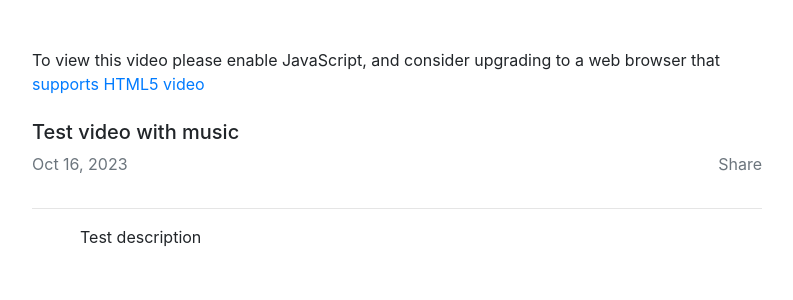
After one commit to CongHuanPTIT/TotNghiep288, a Django app: page /videos/7/ in a window 1280 px wide. The commit adds this page. Shown: the top 300 px of the page, without its empty margins (53-846 px from the left). Run offline with Django 4.2, Linux system fonts and the light colour scheme; data comes from the database, SQL or seed files in the repository; both versions use the stored data as it was after the commit; some libraries are stand-ins or nearby versions.

Commit message:
1-CRUD
Xây dựng giao diện cơ bản đảm bảo 4 chức năng Tạo - Đọc - Sửa - Xóa

```diff
--- a/B19DCCN288VideoSite/videos/models.py
+++ b/B19DCCN288VideoSite/videos/models.py
@@ -6,6 +6,6 @@ from django.core.validators import FileExtensionValidator
 class Video(models.Model):
     title = models.CharField(max_length=100)
     description = models.TextField()
-    video_file = models.FileField(upload_to='uploads/video_files', validators = [FileExtensionValidator(allowed_extensions=['mp4', 'mkv'])])
-    thumbnail = models.FileField('uploads/thumbnails', validators = [FileExtensionValidator(allowed_extensions=['png', 'jpeg', 'jpg'])])
+    video_file = models.FileField(upload_to='uploads/video_files', validators = [FileExtensionValidator(allowed_extensions=['mp4'])])
+    thumbnail = models.FileField(upload_to='uploads/thumbnails', validators = [FileExtensionValidator(allowed_extensions=['png', 'jpeg', 'jpg'])])
     date_posted = models.DateTimeField(default=timezone.now)
--- a/B19DCCN288VideoSite/videos/templates/videos/base.html
+++ b/B19DCCN288VideoSite/videos/templates/videos/base.html
@@ -1,12 +1,42 @@
-<!DOCTYPE html>
+<!--Using Bootstrap + VideoJS to help with Javascript, HTML and CSS coding-->
+<!doctype html>
 <html lang="en">
-    <head>
-        <meta charset="UTF-8">
-        <title>Title</title>
-    </head>
-    <body>
-        {% block content %}
+  <head>
+    <!-- Required meta tags -->
+    <meta charset="utf-8">
+    <meta name="viewport" content="width=device-width, initial-scale=1, shrink-to-fit=no">
+    <title>FakeTube by B19DCCN288</title>
 
-        {% endblock content %}
-    </body>
+    <!-- Bootstrap CSS -->
+    <link rel="stylesheet"
+          href="https://cdn.jsdelivr.net/npm/bootstrap@4.5.3/dist/css/bootstrap.min.css"
+          integrity="sha384-TX8t27EcRE3e/ihU7zmQxVncDAy5uIKz4rEkgIXeMed4M0jlfIDPvg6uqKI2xXr2"
+          crossorigin="anonymous">
+
+    <!-- VideoJS support -->
+    <link href="https://unpkg.com/video.js@7/dist/video-js.min.css" rel="stylesheet"/>
+    <link href="https://vjs.zencdn.net/7.7.6/video-js.css" rel="stylesheet" />
+
+    <!-- Script below support IE8 (for Video.js versions prior to v7) -->
+    <script src="https://vjs.zencdn.net/ie8/1.1.2/videojs-ie8.min.js"></script>
+  </head>
+  <body>
+    {% block content %}
+    {% endblock content %}
+
+    <!-- jQuery, Popper and Bootstrap -->
+    <script src="https://code.jquery.com/jquery-3.5.1.slim.min.js"
+            integrity="sha384-DfXdz2htPH0lsSSs5nCTpuj/zy4C+OGpamoFVy38MVBnE+IbbVYUew+OrCXaRkfj"
+            crossorigin="anonymous"></script>
+    <script src="https://cdn.jsdelivr.net/npm/popper.js@1.16.1/dist/umd/popper.min.js"
+            integrity="sha384-9/reFTGAW83EW2RDu2S0VKaIzap3H66lZH81PoYlFhbGU+6BZp6G7niu735Sk7lN"
+            crossorigin="anonymous"></script>
+    <script src="https://cdn.jsdelivr.net/npm/bootstrap@4.5.3/dist/js/bootstrap.min.js"
+            integrity="sha384-w1Q4orYjBQndcko6MimVbzY0tgp4pWB4lZ7lr30WKz0vr/aWKhXdBNmNb5D92v7s"
+            crossorigin="anonymous"></script>
+    <script src="https://vjs.zencdn.net/7.7.6/video.min.js"></script>
+    <!-- sharer.js -->
+    <script src="https://cdn.jsdelivr.net/npm/sharer.js@latest/sharer.min.js"></script>
+
+  </body>
 </html>
--- /dev/null
+++ b/B19DCCN288VideoSite/videos/templates/videos/detail_video.html
@@ -0,0 +1,61 @@
+{% extends 'videos/base.html' %}
+
+{% block content %}
+
+<div class="container">
+    <div class="row mt-5"> <!-- mt = margin top -->
+        <div class="col-md-8 col-sm-12 col-xs-12">
+            <!-- Divide element base on screen size: Medium/Large/Extra large: 8/12 parts of screen
+                                                     Small/Extra small: Full size-->
+            <video-js
+                class="video-js vjs-default-skin vjs-big-play-centered"
+                width="800"
+                height="500"
+                controls
+                preload="auto"
+                data-setup='{"playbackRates": [0.5, 1, 1.5, 2], "fluid": true}'>
+                    <source src="/media/{{ object.video_file }}" type="video/mp4">
+                        <p class="vjs-no-js">
+                            To view this video please enable JavaScript, and consider upgrading to a web browser that
+                            <a href="https://videojs.com/html5-video-support/" target="_blank">supports HTML5 video</a>
+                        </p>
+            </video-js>
+            <h5 class="mt-4">{{ object.title }}</h5>
+            <div class="row">
+                <div class="col-md-6 text-muted">
+                    <p>{{ object.date_posted | date:"M d, Y" }}</p>
+                </div>
+                <div class="col-md-6 text-muted text-right">
+                    <!-- Button trigger modal -->
+                    <ion-icon class="video-icons" name="share-social-outline" type="button"  data-toggle="modal" data-target="#exampleModal">
+                        Share
+                    </ion-icon>
+
+                    <!-- Modal -->
+                    <div class="modal fade" id="exampleModal" tabindex="-1" role="dialog" aria-labelledby="exampleModalLabel" aria-hidden="true">
+                        <div class="modal-dialog" role="document">
+                        <div class="modal-content">
+                            <div class="modal-header">
+                            <h5 class="modal-title" id="exampleModalLabel">Share this video</h5>
+                            <button type="button" class="close" data-dismiss="modal" aria-label="Close">
+                                <span aria-hidden="true">&times;</span>
+                            </button>
+                            </div>
+                            <div class="modal-body text-center">
+                                <ion-icon class="social-share-icons twitter-social-color" name="logo-twitter" data-sharer="twitter" data-title="Checkout {{ object.title }} by {{ object.uploader }}!" data-hashtags="" data-url="http://127.0.0.1:8000/videos/{{ object.pk }}">Share on Twitter</ion-icon>
+                                <ion-icon class="social-share-icons facebook-social-color" name="logo-facebook" data-sharer="facebook" data-title="Checkout {{ object.title }} by {{ object.uploader }}!" data-hashtags="" data-url="http://127.0.0.1:8000/videos/{{ object.pk }}">Share on Facebook</ion-icon>
+                                <ion-icon class="social-share-icons reddit-social-color" name="logo-reddit" data-sharer="reddit" data-title="Checkout {{ object.title }} by {{ object.uploader }}!" data-hashtags="" data-url="http://127.0.0.1:8000/videos/{{ object.pk }}">Share on Reddit</ion-icon>
+                                <p class="mt-3">Link: http://127.0.0.1:8000/videos/{{ object.pk }}</p>
+                            </div>
+                        </div>
+                        </div>
+                    </div>
+                </div>
+            </div>
+            <hr>
+            <p class="ml-5 mt-3"> {{ object.description }}</p>
+        </div>
+    </div>
+</div>
+
+{% endblock content %}
--- a/B19DCCN288VideoSite/videos/urls.py
+++ b/B19DCCN288VideoSite/videos/urls.py
@@ -1,7 +1,9 @@
-from django.contrib import admin
 from django.urls import path
-from .views import CreateVideo
+from .views import CreateVideo, DetailVideo, UpdateVideo, DeleteVideo
 
 urlpatterns = [
     path('create/', CreateVideo.as_view(), name='video-create'),
+    path('<int:pk>/', DetailVideo.as_view(), name='video-detail'),
+    path('<int:pk>/update', UpdateVideo.as_view(), name='video-update'),
+    path('<int:pk>/delete', DeleteVideo.as_view(), name='video-delete'),
 ]
--- a/B19DCCN288VideoSite/videos/views.py
+++ b/B19DCCN288VideoSite/videos/views.py
@@ -1,15 +1,40 @@
-from django.shortcuts import render
-from django.views.generic.edit import CreateView
+from django.shortcuts import render, reverse
+from django.views.generic.edit import CreateView, UpdateView, DeleteView
+from django.views.generic.detail import DetailView
 from .models import Video
+
 
 # Create your views here.
 def index(request):
     return render(request, 'videos/index.html')
+
 
 class CreateVideo(CreateView):
     model = Video
     fields = ['title', 'description', 'video_file', 'thumbnail']
     template_name = 'videos/create_video.html'
 
-    # def get_success_url(self):
-    #     return reverse('video_detail', kwargs={'pk': self.object.pk})
+    def get_success_url(self):
+        return reverse('video-detail', kwargs={'pk': self.object.pk})
+
+
+class DetailVideo(DetailView):
+    model = Video
+    template_name = 'videos/detail_video.html'
+
+
+class UpdateVideo(UpdateView):
+    model = Video
+    fields = ['title', 'description', 'thumbnail']
+    template_name = 'videos/create_video.html'
+
+    def get_success_url(self):
+        return reverse('video-detail', kwargs={'pk': self.object.pk})
+
+
+class DeleteVideo(DeleteView):
+    model = Video
+    template_name = 'videos/delete_video.html'
+
+    def get_success_url(self):
+        return reverse('index')
```
Also changed, not shown: B19DCCN288VideoSite/B19DCCN288VideoSite/settings.py (+14 -3 lines), B19DCCN288VideoSite/videos/templates/videos/create_video.html (+5 -3 lines), B19DCCN288VideoSite/videos/templates/videos/delete_video.html (added, +18 -0 lines), B19DCCN288VideoSite/videos/templates/videos/index.html (+0 -22 lines), B19DCCN288VideoSite/db.sqlite3, B19DCCN288VideoSite/media/uploads/thumbnails/2014172.jpg (added), B19DCCN288VideoSite/media/uploads/thumbnails/3RDANNI.png (added), B19DCCN288VideoSite/media/uploads/thumbnails/F5Oo5R2akAAEOXi.jpg (added), B19DCCN288VideoSite/media/uploads/thumbnails/doom.jpg (added), B19DCCN288VideoSite/videos/migrations/0002_alter_video_video_file.py (added), 4 other files.
